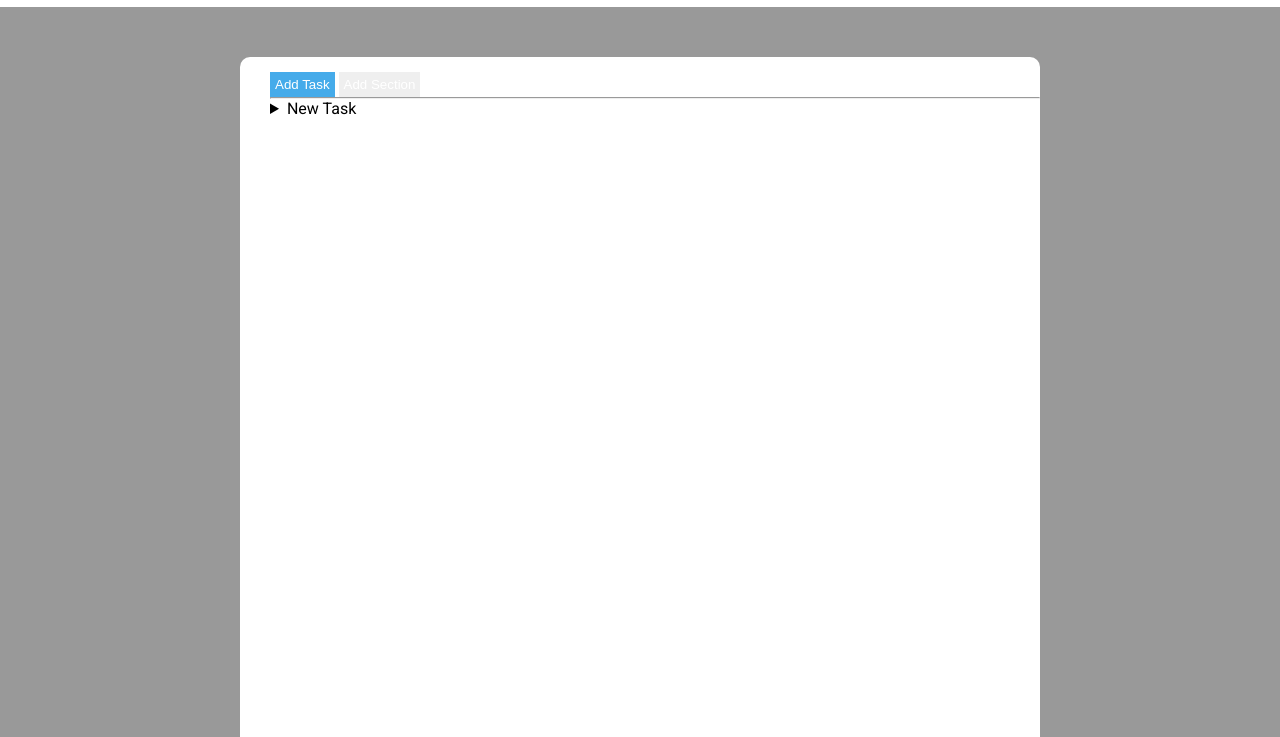
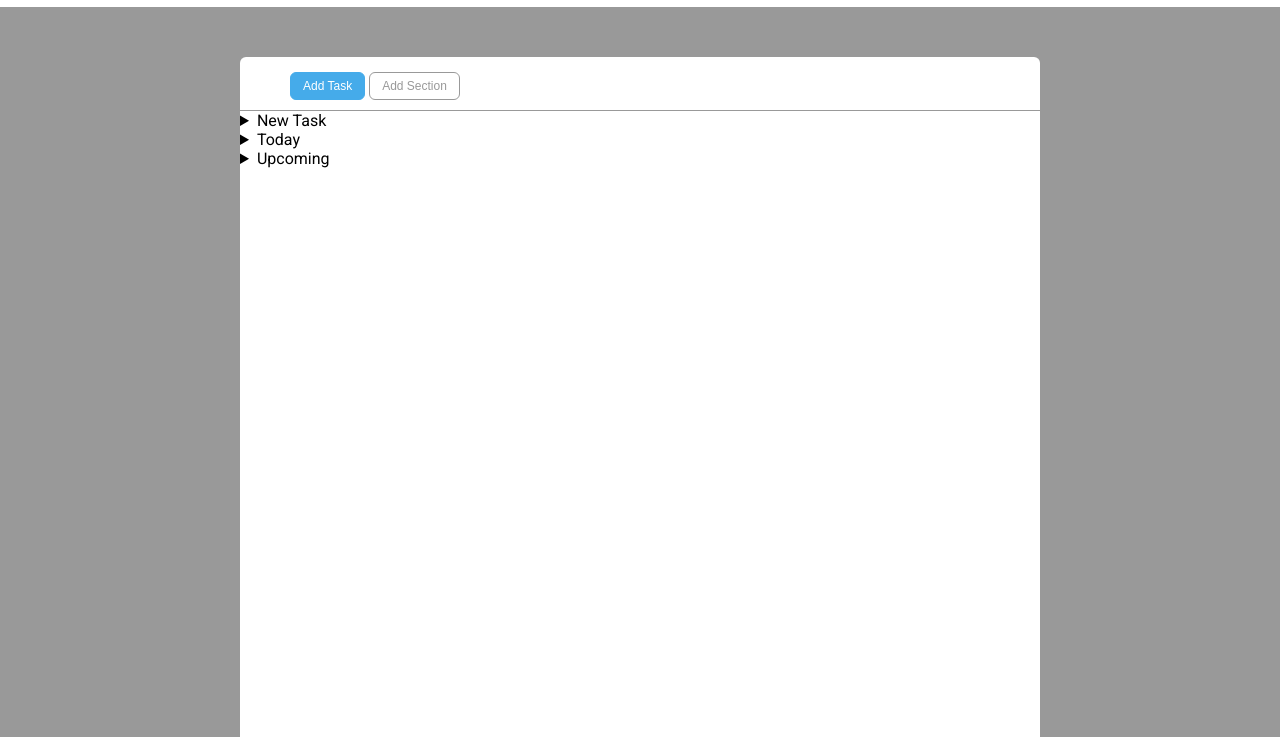
Before and after one commit to ThomasAnselmetto/html-css-toboolist, a plain HTML site: page index.html in a window 1280 px wide. Shown: the part 63-800 px from the top of the page. Drawn offline with Linux system fonts and the light colour scheme.

Commit message:
completed buttons and details

```diff
--- a/CSS/style.css
+++ b/CSS/style.css
@@ -31,11 +31,12 @@ h1{
     height: 800px;
     margin:50px auto;
     background-color:white;
+}
+
+.bottoni{
+    border-bottom: 1px solid #999;
+    padding-left: 50px;
     padding-top: 15px;
-    padding-left:30px;
-    margin-bottom:10px;
-
-
 }
 
 
@@ -50,7 +51,7 @@ h1{
 /*utils*/
 
 .radius-little{
-    border-radius: 10px;
+    border-radius: 6px;
 }
 
 .radius-big{
@@ -58,11 +59,29 @@ h1{
 }
 .pulsante{
     color:white;
-    border:0;
-    padding:5px;
+    border:1px solid;
+    padding:6px 12px;
+    margin-bottom:10px;
+    font-size: 12px;
+
 
 }
 
 .blue{
     background-color: #45ABEA;
+    border-color:#45ABEA;
 }
+.white{
+    background-color: white;
+    border-color:#999;
+    color:#999;
+}
+
+.check{
+    color:green;
+    font-weight:bolder;
+}
+.cross{
+    color:red;
+    font-weight:bolder;
+}
--- a/index.html
+++ b/index.html
@@ -19,12 +19,34 @@
     <!-- creo container,cambio background ed inizio con gli elementi -->
 
     <div class="container radius-little">
-        <button class="pulsante blue" type="button-blue">Add Task</button>
-        <button class="pulsante white" type="button-white">Add Section</button>
-        <hr />
-        <details>
-            <summary>New Task</summary>
-        </details>
+        <div class="bottoni">
+            <button class="pulsante blue radius-little" type="button-blue">Add Task</button>
+            <button class="pulsante white radius-little" type="button-white">Add Section</button>
+        </div>
+
+
+        <div class="list">
+            <details>
+                <summary>New Task</summary>
+                <span class="check">&check;</span>Quarterly Newsletter
+            </details>
+            <details>
+                <summary>Today</summary>
+               <span class="check"v>&check;</span>Recruiting blog post <br />
+               <span class="check">&check;</span>Mobile app launch <br />
+               <span class="cross">&cross;</span>Interview John <br />
+               <span class="check">&check;</span>Summit updates to mobile storefots
+            </details>
+            <details>
+                <summary>Upcoming</summary>
+                <span class="cross">&cross;</span>Schedule meeting with Alex <br />
+                <span class="check">&check;</span>Homepage Refresh <br />
+                <span class="check">&check;</span>Onboard new sales team member <br />
+                <span class="check">&check;</span>reviev editor calendar
+            </details>
+        </div>
+
+
 
 
     </div>
```
